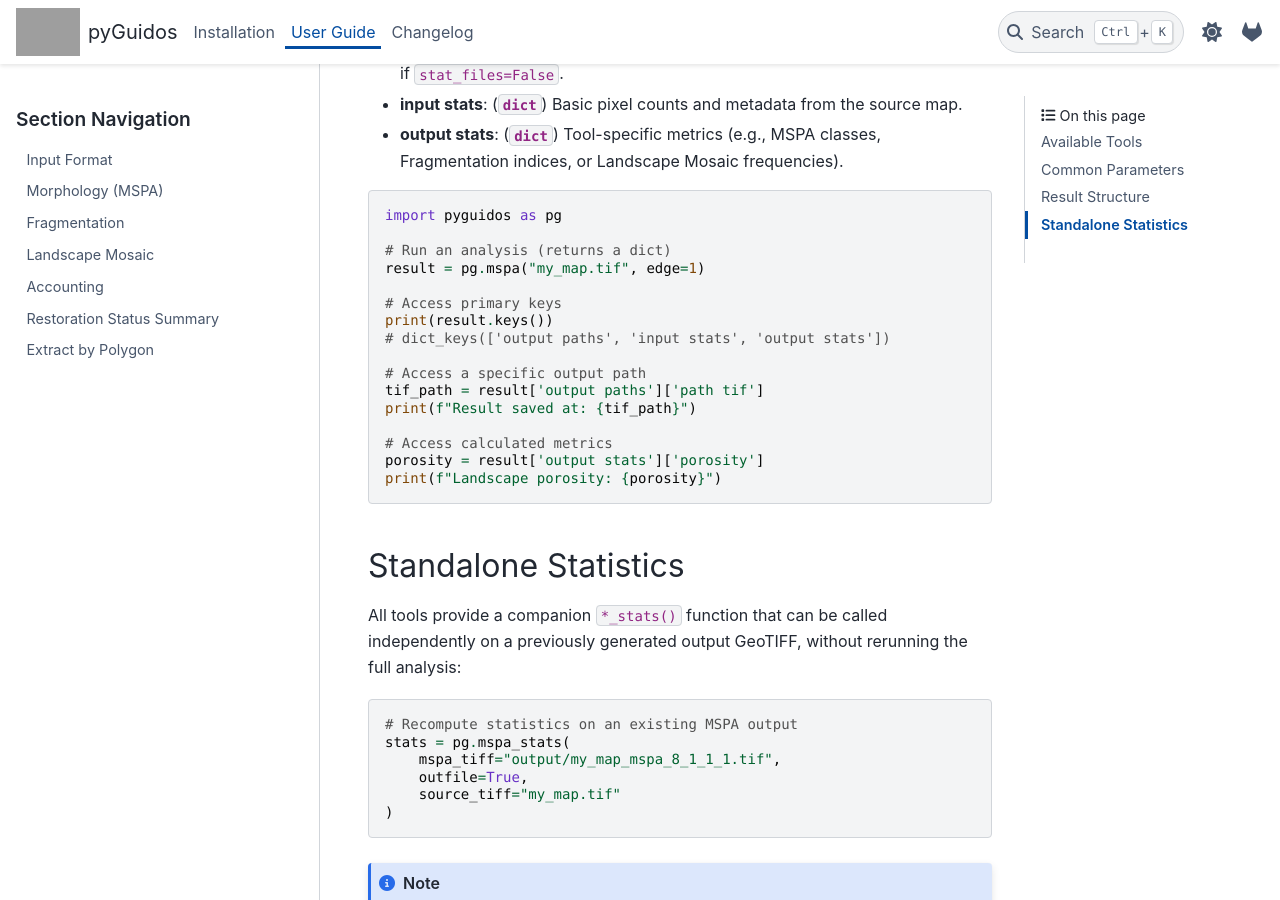
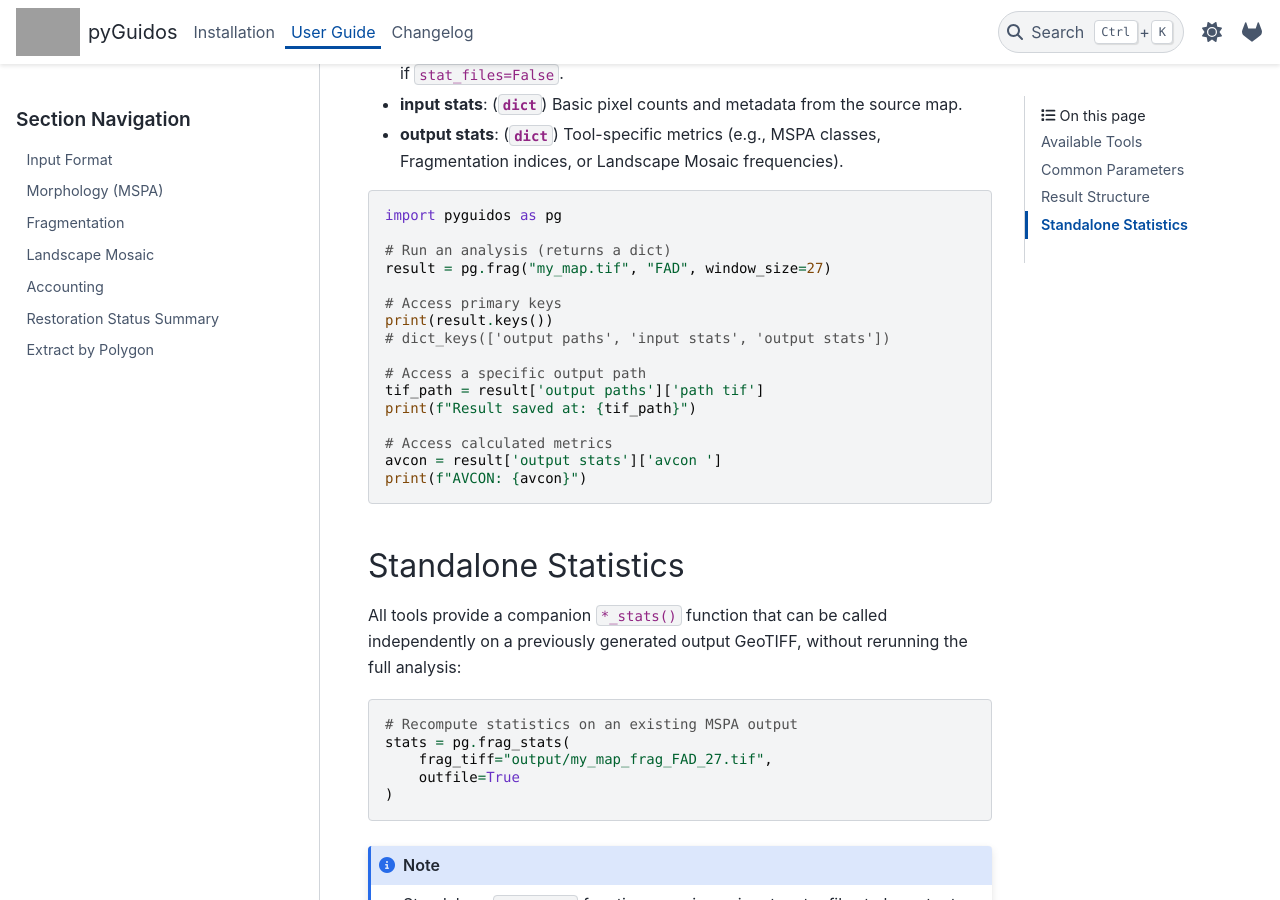
Before and after one commit to nonpenso/pyguidos, a Sphinx documentation site: the page built from docs/usage/index.rst, in a window 1280 px wide and 900 px high, scrolled down 1930 px. Built offline with Sphinx 7.4.7 and the PyData theme 0.15.4, drawn with Linux system fonts in a browser that asks for light colours; grey boxes are pictures that could not be loaded.

Commit message:
update docs

```diff
--- a/docs/index.rst
+++ b/docs/index.rst
@@ -20,11 +20,11 @@ pyGuidos
 a scientific software suite developed at the European Commission Joint Research Centre (JRC) for the
 spatial pattern analysis of raster images.
 
-pyGuidos provides programmatic access to GTB analytical tools, enabling reproducible
+pyGuidos provides programmatic access to the main GTB analytical tools, enabling reproducible
 landscape analysis workflows in Python scripts, Jupyter notebooks, and automated pipelines.
 
 .. note::
-   This documentation describes **pyGuidos version 2.0.0**. For older versions,
+   This documentation describes **pyGuidos version 2.1.0**. For older versions,
    please refer to the legacy documentation branch.
 
 
--- a/docs/installation.rst
+++ b/docs/installation.rst
@@ -17,6 +17,9 @@ which are installed automatically with pip:
    * - numpy
      - >=1.24, <2
      - Array operations
+   * - numba
+     - >=0.58.0, <0.61
+     - NumPy code into machine code
    * - rasterio
      - >=1.3
      - GeoTIFF reading and writing
--- a/docs/usage/index.rst
+++ b/docs/usage/index.rst
@@ -23,10 +23,10 @@ scientific documentation is to use the interactive ``info()`` function:
     pg.info()
 
     # Get detailed links and usage for a specific tool
-    pg.info('mspa')
+    pg.info('frag')
 
     # Get full technical specification of a function
-    help(pg.mspa)
+    help(pg.frag)
 
 .. list-table::
    :header-rows: 1
@@ -111,7 +111,7 @@ The dictionary follows a consistent structure across all tools:
     import pyguidos as pg
 
     # Run an analysis (returns a dict)
-    result = pg.mspa("my_map.tif", edge=1)
+    result = pg.frag("my_map.tif", "FAD", window_size=27)
 
     # Access primary keys
     print(result.keys())
@@ -122,8 +122,8 @@ The dictionary follows a consistent structure across all tools:
     print(f"Result saved at: {tif_path}")
 
     # Access calculated metrics
-    porosity = result['output stats']['porosity']
-    print(f"Landscape porosity: {porosity}")
+    avcon = result['output stats']['avcon ']
+    print(f"AVCON: {avcon}")
 
 
 Standalone Statistics
@@ -136,10 +136,9 @@ rerunning the full analysis:
 .. code-block:: python
 
     # Recompute statistics on an existing MSPA output
-    stats = pg.mspa_stats(
-        mspa_tiff="output/my_map_mspa_8_1_1_1.tif",
-        outfile=True,
-        source_tiff="my_map.tif"
+    stats = pg.frag_stats(
+        frag_tiff="output/my_map_frag_FAD_27.tif",
+        outfile=True
     )
 
 .. note::
--- a/docs/usage/input_format.rst
+++ b/docs/usage/input_format.rst
@@ -9,7 +9,7 @@ before using any of the analysis functions.
 Binary
 ---------------------------
 
-Most pyGuidos tools (MSPA, Fragmentation, Accounting, RSS) expect a
+Most pyGuidos tools (Fragmentation, Accounting, MSPA, RSS) expect a
 binary GeoTIFF with the following pixel values:
 
 .. list-table::
```
